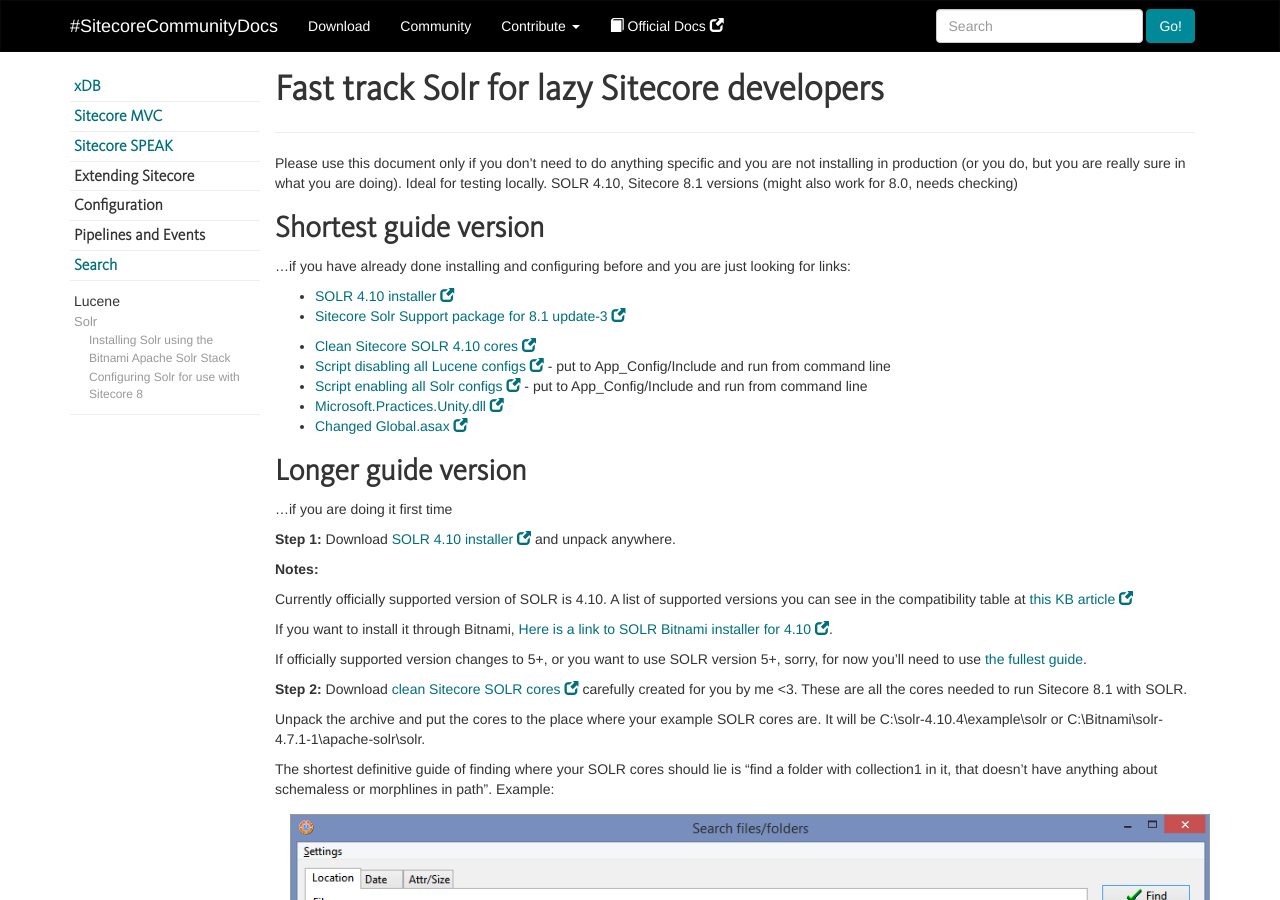
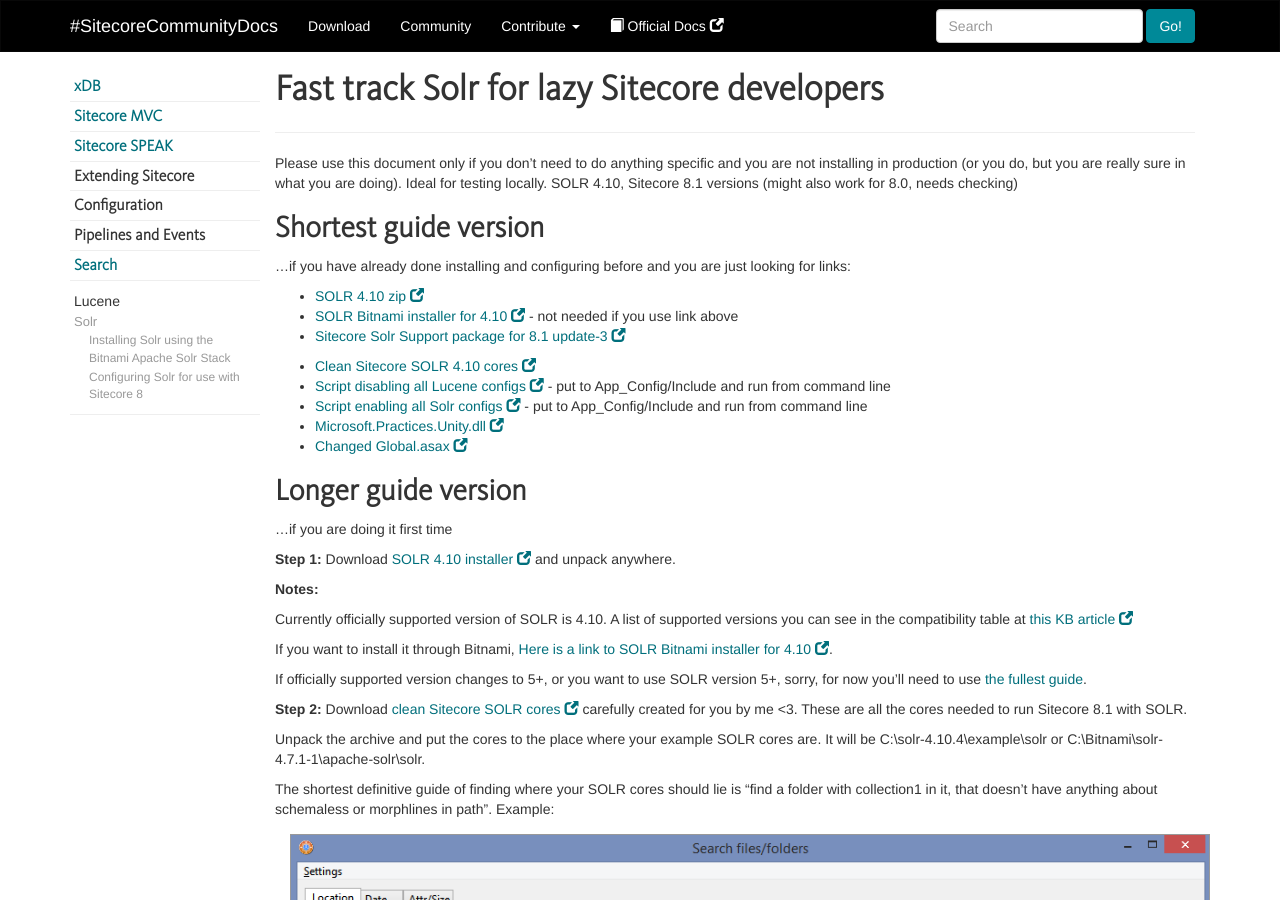
Before and after one commit to Sitecore-Community/docs, a Jekyll site: the page built from search/solr/fast-track-solr-for-lazy-developers/index.md, in a window 1280 px wide and 900 px high. Built offline with Jekyll 4.4.1, drawn with Linux system fonts in a browser that asks for light colours; nearby versions of some CDN libraries; a script that is not in the unit is left out; comment, search, counter and statistics services are not loaded.

Commit message:
added bitnami link

```diff
--- a/search/solr/fast-track-solr-for-lazy-developers/index.md
+++ b/search/solr/fast-track-solr-for-lazy-developers/index.md
@@ -11,7 +11,8 @@
 ## Shortest guide version
 ...if you have already done installing and configuring before and you are just looking for links:
 
-* [SOLR 4.10 installer](http://archive.apache.org/dist/lucene/solr/4.10.4/solr-4.10.4.zip)
+* [SOLR 4.10 zip](http://archive.apache.org/dist/lucene/solr/4.10.4/solr-4.10.4.zip)
+* [SOLR Bitnami installer for 4.10](https://www.dropbox.com/s/599lglniv58gxf9/bitnami-solr-4.10.3-0-windows-installer.exe?dl=0) - not needed if you use link above
 * [Sitecore Solr Support package for 8.1 update-3](https://dev.sitecore.net/~/media/7CE11E1730444897A41D89D2333019E6.ashx)
 
 * [Clean Sitecore SOLR 4.10 cores](https://www.dropbox.com/s/0sf9esus1c3eypa/Clean%20SOLR%20cores%204.10.zip?dl=0)
```
